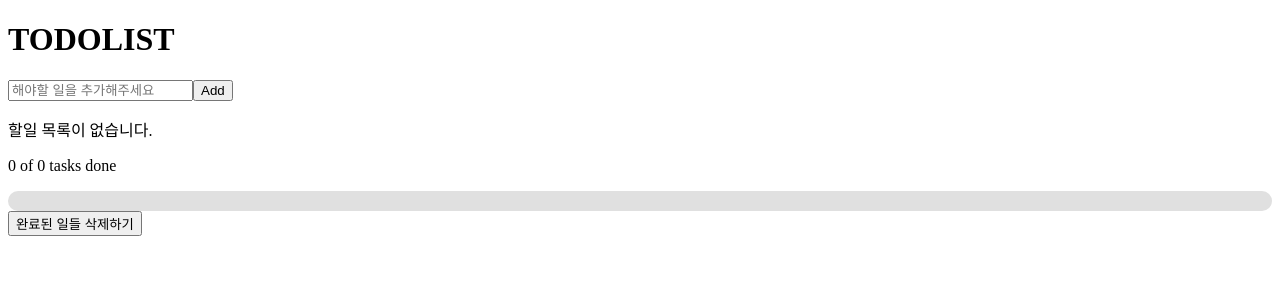
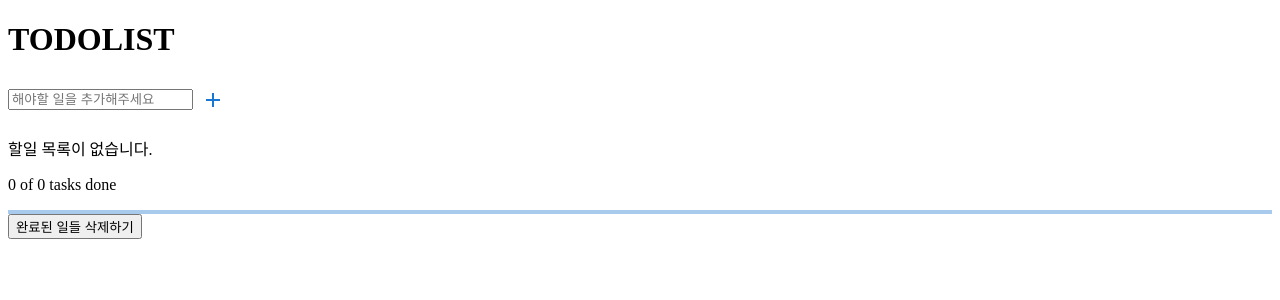
Before and after one commit to shindonggeun/TodoList, a React (Vite) app in the folder React-Project/FrontEnd/: page / in a window 1280 px wide. Shown: the top 300 px of the page. Built offline with nearby package versions, Linux system fonts and the light colour scheme.

Commit message:
[FE] feat: MUI를 이용한 아이콘 및 프로그레시브 바 적용

```diff
--- a/React-Project/FrontEnd/src/components/Todo/TodoInput.tsx
+++ b/React-Project/FrontEnd/src/components/Todo/TodoInput.tsx
@@ -2,6 +2,8 @@
 
 import { useState } from 'react';
 import { useTodoStore } from '@src/stores/TodoStore';
+import { IconButton } from '@mui/material';
+import AddIcon from '@mui/icons-material/Add'; // Add 아이콘 import
 
 // 할 일 추가 기능을 담당하는 컴포넌트
 const TodoInput = () => {
@@ -23,7 +25,7 @@ const TodoInput = () => {
   // 키보드에서 'Enter' 키를 눌렀을 때 할 일을 추가하는 함수
   const handleKeyDown = (e: React.KeyboardEvent<HTMLInputElement>) => {
     if (e.key === 'Enter') {
-      handleAdd();
+      handleAdd(); // 'Enter'키 누른 경우 할 일 추가
     }
   };
 
@@ -32,14 +34,15 @@ const TodoInput = () => {
       {/* 사용자가 할 일을 입력하는 입력 필드 */}
       <input
         className="border p-2 flex-1"
-        value={task}
-        onChange={(e) => setTask(e.target.value)}
+        value={task} // 입력된 할 일 필드값
+        onChange={(e) => setTask(e.target.value)} // 입력값이 변경된 경우 상태 업데이트
         onKeyDown={handleKeyDown}
         placeholder="해야할 일을 추가해주세요"
       />
-      <button className="ml-2 bg-blue-500 text-white p-2" onClick={handleAdd}>
-        Add
-      </button>
+      {/* MUI의 IconButton을 사용하여 Add 버튼 대체 */}
+      <IconButton color="primary" onClick={handleAdd}>
+        <AddIcon /> {/* Add 아이콘 적용 */}
+      </IconButton>
     </div>
   );
 };
--- a/React-Project/FrontEnd/src/components/Todo/TodoItem.tsx
+++ b/React-Project/FrontEnd/src/components/Todo/TodoItem.tsx
@@ -2,6 +2,10 @@
 
 import { useState } from 'react';
 import { useTodoStore } from '@src/stores/TodoStore';
+import { IconButton } from '@mui/material';
+import EditIcon from '@mui/icons-material/Edit';
+import SaveIcon from '@mui/icons-material/Save';
+import DeleteForeverIcon from '@mui/icons-material/DeleteForever';
 
 type TodoItemProps = {
   task: string;
@@ -38,18 +42,23 @@ const TodoItem = ({ task, completed, id }: TodoItemProps) => {
       </div>
 
       <div>
+        {/* 저장 및 수정 관련 버튼 부분*/}
         {isUpdating ? (
-          <button className="text-green-500" onClick={handleSave}>
-            저장
-          </button>
+          // 저장 버튼: MUI의 Save 아이콘 버튼
+          <IconButton color="primary" onClick={handleSave}>
+            <SaveIcon />
+          </IconButton>
         ) : (
-          <button className="text-blue-500" onClick={() => setIsUpdating(true)}>
-            수정
-          </button>
+          // 수정 버튼: MUI의 Edit 아이콘 버튼
+          <IconButton color="primary" onClick={() => setIsUpdating(true)}>
+            <EditIcon />
+          </IconButton>
         )}
-        <button className="text-red-500 ml-2" onClick={() => deleteTodo(id)}>
-          Delete
-        </button>
+
+        {/* 삭제 버튼: MUI의 Delete 아이콘 버튼 */}
+        <IconButton color="primary" onClick={() => deleteTodo(id)}>
+          <DeleteForeverIcon />
+        </IconButton>
       </div>
     </div>
   );
--- a/React-Project/FrontEnd/src/containers/Todo/TodoContainers.tsx
+++ b/React-Project/FrontEnd/src/containers/Todo/TodoContainers.tsx
@@ -3,6 +3,8 @@
 import TodoInput from '@src/components/Todo/TodoInput';
 import TodoList from '@src/components/Todo/TodoList';
 import { useTodoStore } from '@src/stores/TodoStore';
+import Box from '@mui/material/Box';
+import LinearProgress from '@mui/material/LinearProgress';
 
 const TodoContainer = () => {
   const { todos, removeCheckedTodos } = useTodoStore();
@@ -25,16 +27,10 @@ const TodoContainer = () => {
       <div className="progress-section mt-4">
         <p>{completedTodosCount} of {totalTodosCount} tasks done</p>
 
-        <div className="progress-bar-container" style={{ background: '#e0e0e0', width: '100%', height: '20px', borderRadius: '10px', overflow: 'hidden' }}>
-          <div
-            className="progress-bar"
-            style={{
-              width: `${completionRate}%`,
-              background: '#4caf50',
-              height: '100%',
-            }}
-          />
-        </div>
+        {/* MUI의 LinearProgress 컴포넌트로 프로그레시브 바 구현 */}
+        <Box sx={{ width: '100%', marginTop: 2 }}>
+          <LinearProgress variant="determinate" value={completionRate} />
+        </Box>
       </div>
 
       {/* 완료된 항목 삭제 버튼 */}
```
